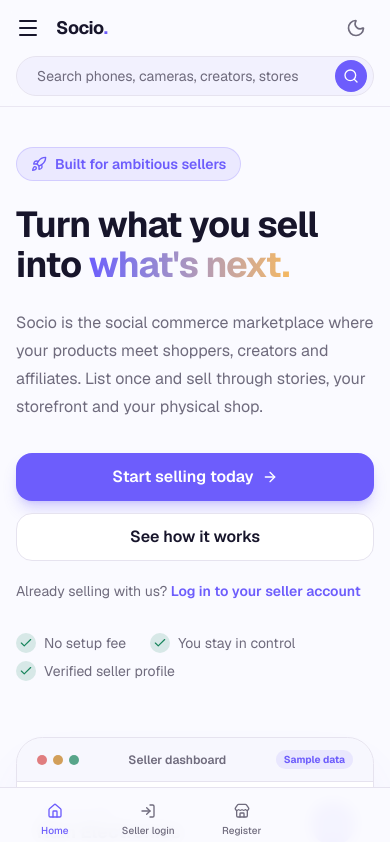
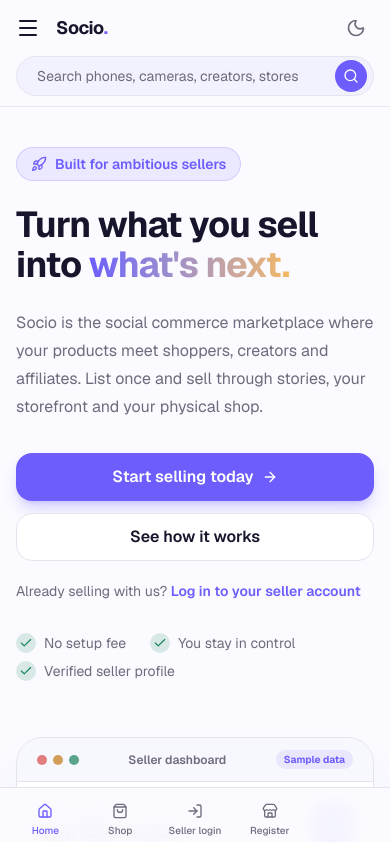
Before and after one commit to Shuvam1111/socio-ecommerce, a Next.js app: page / in a window 390 px wide. Shown: the top 842 px of the page. Built offline with nearby package versions, Linux system fonts and the light colour scheme.

Commit message:
Restore shop link to seller mobile nav

```diff
--- a/src/components/layout/mobile-commerce-nav.tsx
+++ b/src/components/layout/mobile-commerce-nav.tsx
@@ -40,7 +40,7 @@ export function MobileCommerceNav() {
    */
   if (!buyer && !seller) {
     return (
-      <nav className="fixed inset-x-0 bottom-0 z-40 grid grid-cols-4 border-t border-border bg-background/95 px-2 pb-[env(safe-area-inset-bottom)] pt-2 backdrop-blur md:hidden">
+      <nav className={`fixed inset-x-0 bottom-0 z-40 grid border-t border-border bg-background/95 px-2 pb-[env(safe-area-inset-bottom)] pt-2 backdrop-blur md:hidden ${sellerRoute ? 'grid-cols-5' : 'grid-cols-4'}`}>
         <MobileLink
           href="/"
           icon={Home}
@@ -50,6 +50,13 @@ export function MobileCommerceNav() {
 
         {sellerRoute ? (
           <>
+            <MobileLink
+              href="/marketplace"
+              icon={ShoppingBag}
+              label="Shop"
+              active={pathname.startsWith('/marketplace')}
+            />
+
             <MobileLink
               href="/seller/login"
               icon={LogIn}
```
